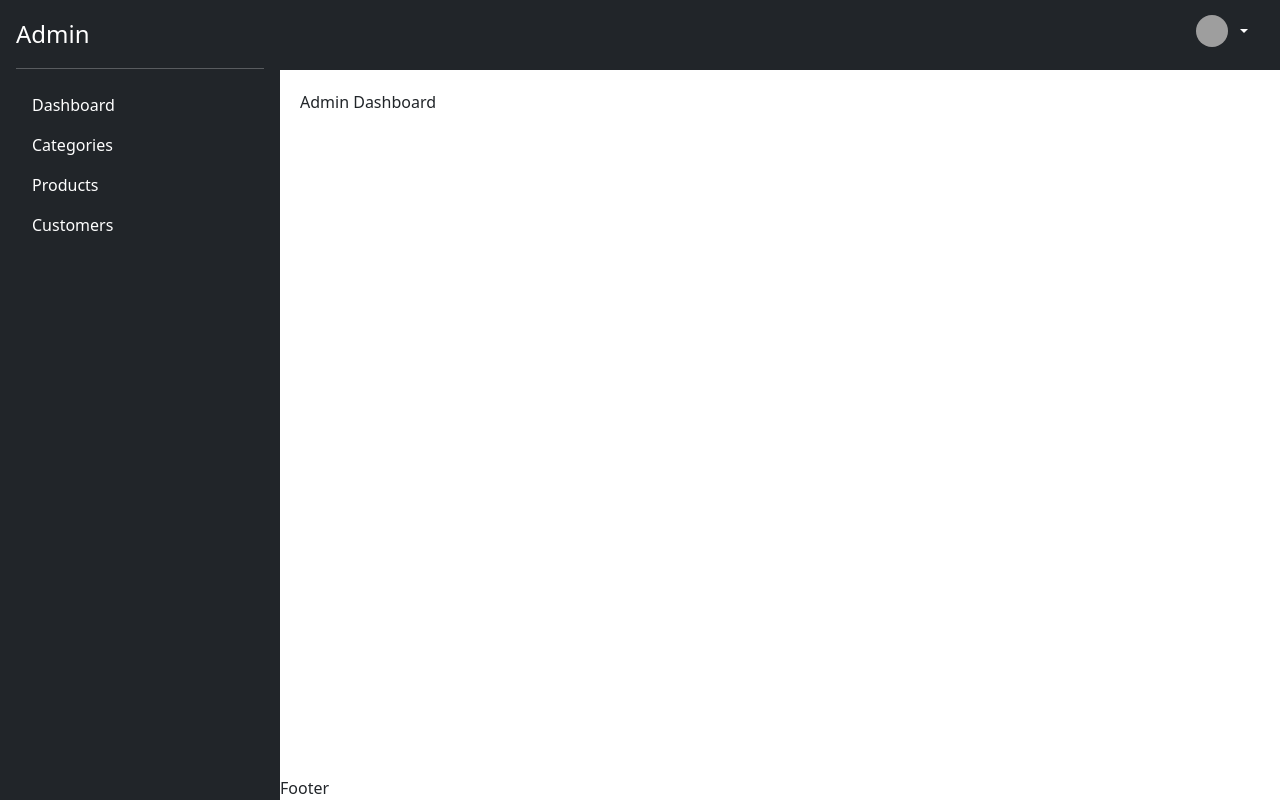
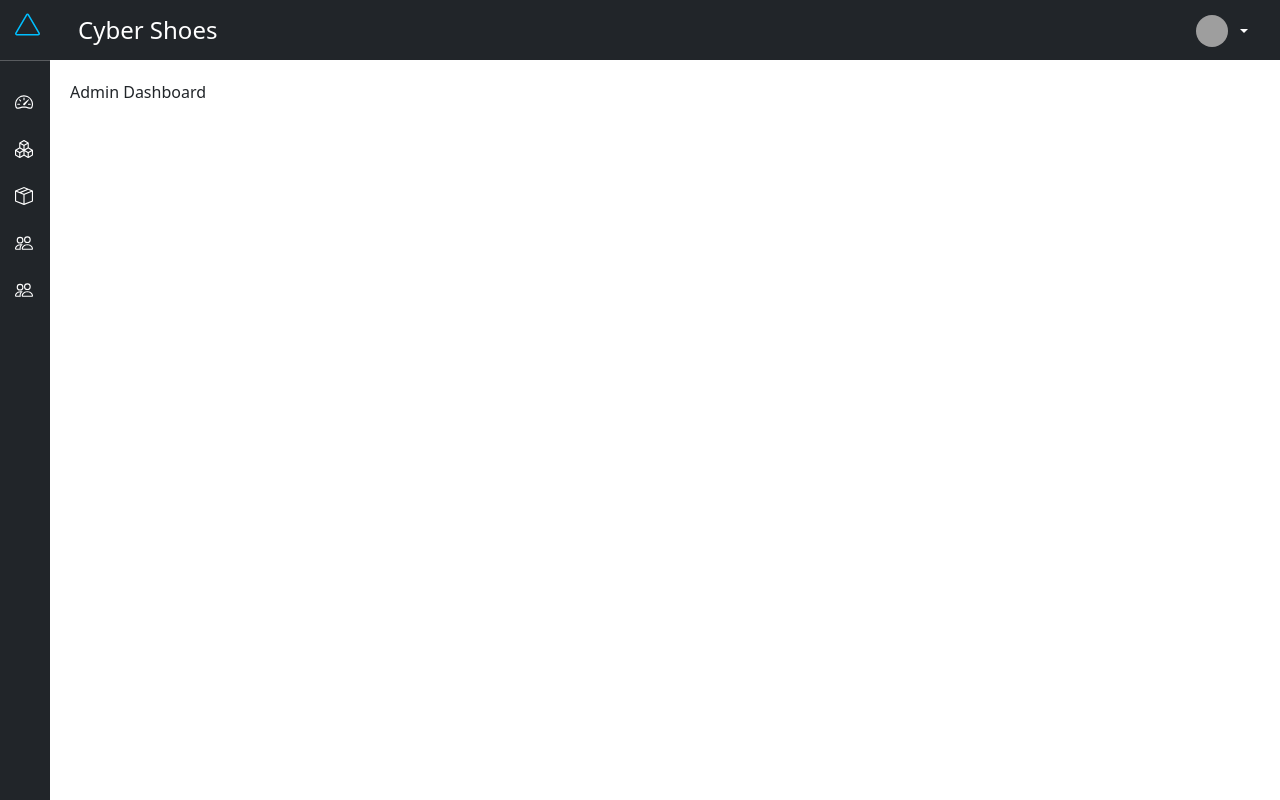
Before and after one commit to tobiby07/project-platinum-FSW-kel2, a React (Create React App) app in the folder frontend-react/: page /admin in a window 1280 px wide. Built offline with nearby package versions, Linux system fonts and the light colour scheme; sample sign-in values are in the browser's storage; grey boxes are pictures that could not be loaded.

Commit message:
update sidebar on  admin section

```diff
--- a/frontend-react/package.json
+++ b/frontend-react/package.json
@@ -10,6 +10,7 @@
     "bootstrap": "^5.3.2",
     "react": "^18.2.0",
     "react-bootstrap": "^2.10.0",
+    "react-bootstrap-icons": "^1.11.3",
     "react-dom": "^18.2.0",
     "react-icons": "^5.0.1",
     "react-router-dom": "^6.22.0",
--- a/frontend-react/src/index.css
+++ b/frontend-react/src/index.css
@@ -15,7 +15,6 @@ code {
 ::placeholder {
   font-style: italic;
 }
-
 
 .main-navbar {
   border-bottom: 1px solid #ccc;
@@ -77,6 +76,52 @@ code {
 .admin-sidebar {
   display: flex;
 }
+.sidebar-header {
+  display: flex;
+}
+.sidebar-header .sidebar-title {
+  padding: 10px 15px;
+  font-size: 25px;
+  width: 100%;
+  display: flex;
+  justify-content: space-between;
+}
+.sidebar-close-icon {
+  padding: 10px;
+  font-size: 40px;
+}
+.sidebar-close-icon:hover {
+  color: deepskyblue;
+}
+.sidebar-logo {
+  font-size: 25px;
+  cursor: pointer;
+  padding: 3px 15px;
+  align-items: center;
+  text-align: center;
+}
+.sidebar-logo:hover {
+  color: deepskyblue;
+}
+.sidebar-item a {
+  display: flex;
+  color: #fff;
+  padding: 10px 15px;
+  text-decoration: none;
+  gap: 15px;
+  transition: all 0.5s;
+  align-items: center;
+}
+
+.sidebar-item a:hover {
+  background: blue;
+  color: #000;
+  transition: all 1s;
+}
+.sidebar-icon,
+.sidebar-text {
+  font-size: 18px;
+}
 
 .page-container {
   display: flex;
@@ -86,9 +131,12 @@ code {
 
 .page-container .admin-header {
   color: #fff;
-  height: 70px;
+  height: 60px;
 }
-
+.container-fluid {
+  display: flex;
+  justify-content: space-between;
+}
 .page-container .admin-header .container-fluid .dropdown {
   float: right;
   margin-right: 20px;
--- a/frontend-react/src/views/admin/index.js
+++ b/frontend-react/src/views/admin/index.js
@@ -28,7 +28,7 @@ const Layout = ({ children }) => {
                     <Navbar />
                 </div>
                 <div className='admin-content'>{children}</div>
-                <div className='admin-footer'>Footer</div>
+                {/* <div className='admin-footer'>Footer</div> */}
             </div>
         </div>
     )
--- a/frontend-react/src/views/admin/layouts/navbar.js
+++ b/frontend-react/src/views/admin/layouts/navbar.js
@@ -11,6 +11,9 @@ function Navbar() {
     };
     return (
         <div className="container-fluid">
+            <div className='p-3 '>
+                <h4>Cyber Shoes</h4>
+            </div>
             <div className="dropdown">
                 <a href="#" className="d-flex align-items-center text-white text-decoration-none dropdown-toggle"
                     id="dropdownUser1" data-bs-toggle="dropdown" aria-expanded="false">
--- a/frontend-react/src/views/admin/layouts/sidebar.js
+++ b/frontend-react/src/views/admin/layouts/sidebar.js
@@ -1,39 +1,62 @@
-import React from 'react'
-import { Link } from 'react-router-dom'
+import React, { useState } from 'react'
+import { Link, } from 'react-router-dom'
+import { Speedometer2, Boxes, People, BoxSeam, TriangleFill, List, XLg, Triangle } from 'react-bootstrap-icons'
+function Sidebar() {
+    const [isOpen, setIsOpen] = useState(false);
+    const menuItems = [
+        {
+            path: "/admin",
+            name: "Dashboard",
+            icon: <Speedometer2 />
+        },
+        {
+            path: "/admin/categories",
+            name: "Categories",
+            icon: <Boxes />
+        },
+        {
+            path: "/admin/products",
+            name: "Products",
+            icon: <BoxSeam />
+        },
+        {
+            path: "#",
+            name: "Customers",
+            icon: <People />
+        },
+        {
+            path: "#",
+            name: "Users",
+            icon: <People />
+        }
+    ]
+    return (
+        <div className={`sidebar-content d-flex justify-content-between flex-column flex-shrink-0 text-white bg-dark`} style={{ width: isOpen ? "280px" : "50px" }}>
+            <div className='sidebar-logo' style={{ display: isOpen ? "none" : "block" }}>
+                <Triangle onClick={() => setIsOpen(!isOpen)} />
+            </div>
+            <div className='sidebar-header' style={{ display: isOpen ? "block" : "none" }}>
+                <div className='sidebar-title' >
+                    <Link to="/admin" className="text-white text-decoration-none ">
 
-function sidebar() {
-    return (
-        <div className="d-flex flex-column flex-shrink-0 p-3 text-white bg-dark" style={{ width: '280px' }}>
-            <a href="/" className="d-flex align-items-center mb-3 mb-md-0 me-md-auto text-white text-decoration-none">
-
-                <span className="fs-4 position-relative">Admin</span>
-            </a>
+                        <span className=" position-relative">Admin</span>
+                    </Link>
+                    <XLg onClick={() => setIsOpen(!isOpen)} className='sidebar-close-icon' />
+                </div>
+            </div>
             <hr />
             <ul className="nav nav-pills flex-column mb-auto">
-                <li className="nav-item">
-                    <Link to="/admin" className="nav-link text-white">
-                        Dashboard
-                    </Link>
-                </li>
-                <li>
-                    <Link to="/admin/categories" className="nav-link text-white">
-                        Categories
-                    </Link>
-                </li>
-                <li>
-                    <Link to="/admin/products" className="nav-link text-white">
-                        Products
-                    </Link>
-                </li>
-                <li>
-                    <a href="#" className="nav-link text-white">
-
-                        Customers
-                    </a>
-                </li>
+                {menuItems.map((item, index) => (
+                    <li key={index} className="sidebar-item ">
+                        <Link to={item.path} className="sidebar-link text-white">
+                            <div className='sidebar-icon'>{item.icon}</div>
+                            <div className='sidebar-text' style={{ display: isOpen ? "inline" : "none" }}>{item.name}</div>
+                        </Link>
+                    </li>
+                ))}
             </ul>
         </div>
     )
 }
 
-export default sidebar
+export default Sidebar
```
Also changed, not shown: 1 other file (tests, documents, lock files or other folders).
